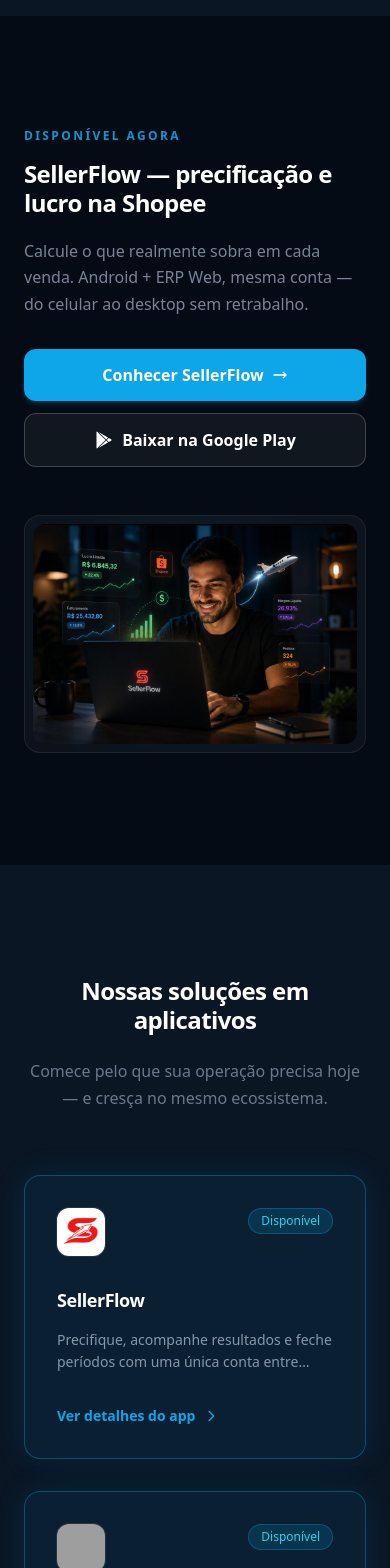
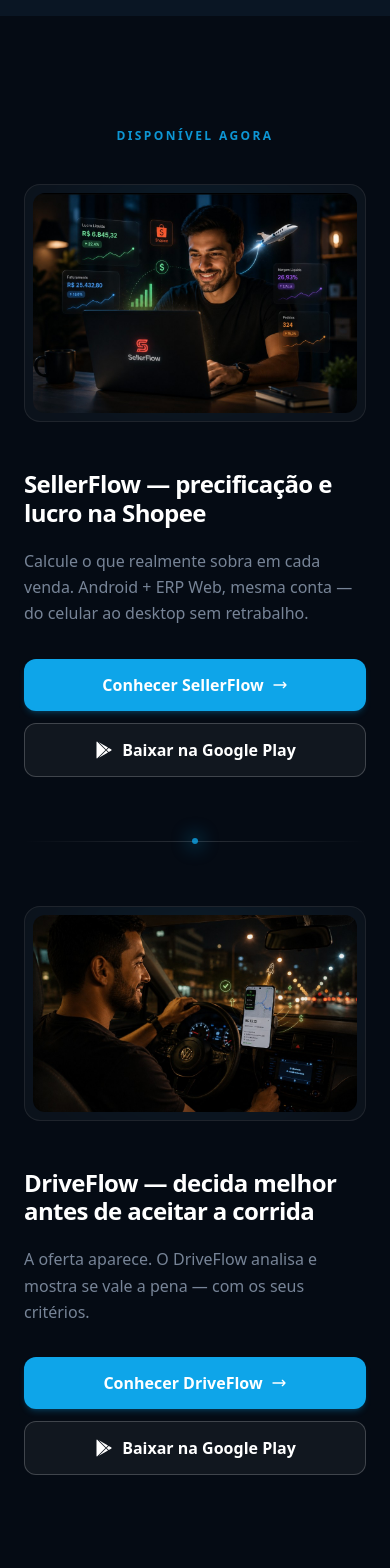
Before and after one commit to orgdevstudio/rangel-ops-site, a Next.js app: page / in a window 390 px wide. Shown: the part 2020-3588 px from the top of the page. Built offline with nearby package versions, Linux system fonts and the light colour scheme; no server answers; grey boxes are pictures that could not be loaded.

Commit message:
feat: improve DriveFlow landing page2

```diff
--- a/src/app/aplicativos/driveflow/page.tsx
+++ b/src/app/aplicativos/driveflow/page.tsx
@@ -9,6 +9,7 @@
   DriveFlowCriteria,
   DriveFlowProductShowcase,
   DriveFlowFaq,
+  DriveFlowInstagram,
   DriveFlowFinalCta,
 } from "@/components/apps/driveflow";
 
@@ -41,6 +42,7 @@
       <DriveFlowCriteria />
       <DriveFlowProductShowcase />
       <DriveFlowFaq />
+      <DriveFlowInstagram />
       <DriveFlowFinalCta googlePlayUrl={googlePlayUrl} />
     </>
   );
--- a/src/components/apps/driveflow/index.ts
+++ b/src/components/apps/driveflow/index.ts
@@ -5,4 +5,5 @@
 export { DriveFlowCriteria } from "./DriveFlowCriteria";
 export { DriveFlowProductShowcase } from "./DriveFlowProductShowcase";
 export { DriveFlowFaq } from "./DriveFlowFaq";
+export { DriveFlowInstagram } from "./DriveFlowInstagram";
 export { DriveFlowFinalCta } from "./DriveFlowFinalCta";
--- a/src/components/sections/SellerFlowFlagship.tsx
+++ b/src/components/sections/SellerFlowFlagship.tsx
@@ -3,7 +3,9 @@
 import { apps } from "@/config/apps";
 import { homeLanding } from "@/config/home-landing";
 import { sellerflowMedia } from "@/config/sellerflow-media";
+import { driveflowMedia } from "@/config/driveflow-media";
 import { Section, Container, SectionReveal } from "@/components/ui";
+import { cn } from "@/lib/utils";
 
 const GooglePlayIcon = () => (
   <svg viewBox="0 0 24 24" className="h-5 w-5 shrink-0" fill="currentColor" aria-hidden>
@@ -11,51 +13,23 @@
   </svg>
 );
 
-export function SellerFlowFlagship() {
-  const { flagship } = homeLanding;
-  const sellerflow = apps.find((a) => a.slug === "sellerflow");
-  const media = sellerflowMedia.hero;
+type FlagshipCopy = {
+  title: string;
+  subtitle: string;
+  primaryCta: string;
+  primaryHref: string;
+  secondaryCta: string;
+};
 
+type FlagshipMedia = {
+  src: string;
+  alt: string;
+  width: number;
+  height: number;
+};
+
+function FlagshipMediaFrame({ media }: { media: FlagshipMedia }) {
   return (
-    <Section variant="default" background="default">
-      <SectionReveal>
-        <Container size="xl">
-          <div className="grid grid-cols-1 items-center gap-12 lg:grid-cols-12 lg:gap-10">
-            <div className="lg:col-span-5">
-              <p className="text-xs font-semibold uppercase tracking-[0.2em] text-[#0EA5E9]/90">
-                {flagship.eyebrow}
-              </p>
-              <h2 className="mt-4 text-2xl font-extrabold tracking-tight text-white sm:text-3xl lg:text-4xl leading-[1.2]">
-                {flagship.title}
-              </h2>
-              <p className="mt-5 text-base leading-[1.65] text-[#94a3b8]/80">
-                {flagship.subtitle}
-              </p>
-              <div className="mt-8 flex flex-col gap-3 sm:flex-row sm:flex-wrap sm:items-center">
-                <Link
-                  href={flagship.primaryHref}
-                  className="inline-flex items-center justify-center gap-2 rounded-xl bg-[#0EA5E9] px-6 py-3.5 text-base font-semibold text-white shadow-md shadow-[#0EA5E9]/20 transition-all duration-300 ease-out hover:bg-[#0d9cd9] hover:shadow-lg hover:shadow-[#0EA5E9]/25"
-                >
-                  {flagship.primaryCta}
-                  <svg className="h-4 w-4" fill="none" stroke="currentColor" viewBox="0 0 24 24" aria-hidden>
-                    <path strokeLinecap="round" strokeLinejoin="round" strokeWidth={2} d="M17 8l4 4m0 0l-4 4m4-4H3" />
-                  </svg>
-                </Link>
-                {sellerflow?.googlePlayUrl && (
-                  <a
-                    href={sellerflow.googlePlayUrl}
-                    target="_blank"
-                    rel="noopener noreferrer"
-                    className="inline-flex items-center justify-center gap-2 rounded-xl border border-white/20 bg-white/5 px-6 py-3.5 text-base font-semibold text-white transition-all duration-300 ease-out hover:border-[#0EA5E9]/40 hover:bg-[#0EA5E9]/10 hover:text-[#0EA5E9]"
-                  >
-                    <GooglePlayIcon />
-                    {flagship.secondaryCta}
-                  </a>
-                )}
-              </div>
-            </div>
-
-            <div className="lg:col-span-7">
     <div className="relative overflow-hidden rounded-2xl border border-white/[0.08] bg-white/[0.03] p-2 sm:p-3">
       <div
         className="pointer-events-none absolute -inset-8 -z-10 rounded-[2rem] opacity-50 blur-3xl"
@@ -74,8 +48,111 @@
         sizes="(max-width: 1024px) 100vw, 55vw"
       />
     </div>
+  );
+}
+
+function FlagshipRow({
+  copy,
+  media,
+  googlePlayUrl,
+  reverse = false,
+}: {
+  copy: FlagshipCopy;
+  media: FlagshipMedia;
+  googlePlayUrl?: string;
+  reverse?: boolean;
+}) {
+  return (
+    <div className="grid grid-cols-1 items-center gap-12 lg:grid-cols-12 lg:gap-10">
+      <div
+        className={cn(
+          "lg:col-span-5",
+          reverse ? "order-2 lg:order-2" : "order-2 lg:order-1"
+        )}
+      >
+        <h2 className="text-2xl font-extrabold tracking-tight text-white sm:text-3xl lg:text-4xl leading-[1.2]">
+          {copy.title}
+        </h2>
+        <p className="mt-5 text-base leading-[1.65] text-[#94a3b8]/80">
+          {copy.subtitle}
+        </p>
+        <div className="mt-8 flex flex-col gap-3 sm:flex-row sm:flex-wrap sm:items-center">
+          <Link
+            href={copy.primaryHref}
+            className="inline-flex items-center justify-center gap-2 rounded-xl bg-[#0EA5E9] px-6 py-3.5 text-base font-semibold text-white shadow-md shadow-[#0EA5E9]/20 transition-all duration-300 ease-out hover:bg-[#0d9cd9] hover:shadow-lg hover:shadow-[#0EA5E9]/25"
+          >
+            {copy.primaryCta}
+            <svg className="h-4 w-4" fill="none" stroke="currentColor" viewBox="0 0 24 24" aria-hidden>
+              <path strokeLinecap="round" strokeLinejoin="round" strokeWidth={2} d="M17 8l4 4m0 0l-4 4m4-4H3" />
+            </svg>
+          </Link>
+          {googlePlayUrl && (
+            <a
+              href={googlePlayUrl}
+              target="_blank"
+              rel="noopener noreferrer"
+              className="inline-flex items-center justify-center gap-2 rounded-xl border border-white/20 bg-white/5 px-6 py-3.5 text-base font-semibold text-white transition-all duration-300 ease-out hover:border-[#0EA5E9]/40 hover:bg-[#0EA5E9]/10 hover:text-[#0EA5E9]"
+            >
+              <GooglePlayIcon />
+              {copy.secondaryCta}
+            </a>
+          )}
         </div>
       </div>
+
+      <div
+        className={cn(
+          "lg:col-span-7",
+          reverse ? "order-1 lg:order-1" : "order-1 lg:order-2"
+        )}
+      >
+        <FlagshipMediaFrame media={media} />
+      </div>
+    </div>
+  );
+}
+
+function FlagshipDivider() {
+  return (
+    <div className="relative my-16 lg:my-24" aria-hidden>
+      <div className="h-px bg-gradient-to-r from-transparent via-white/15 to-transparent" />
+      <div
+        className="absolute left-1/2 top-1/2 h-1.5 w-1.5 -translate-x-1/2 -translate-y-1/2 rounded-full bg-[#0EA5E9]/80"
+        style={{ boxShadow: "0 0 18px 4px rgba(14,165,233,0.35)" }}
+      />
+    </div>
+  );
+}
+
+export function SellerFlowFlagship() {
+  const { flagship } = homeLanding;
+  const sellerflow = apps.find((a) => a.slug === "sellerflow");
+  const driveflow = apps.find((a) => a.slug === "driveflow");
+
+  return (
+    <Section variant="default" background="default" aria-label="Disponível agora">
+      <SectionReveal>
+        <Container size="xl">
+          <p className="text-center text-xs font-semibold uppercase tracking-[0.2em] text-[#0EA5E9]/90">
+            {flagship.eyebrow}
+          </p>
+
+          <div className="mt-10 lg:mt-14">
+            <FlagshipRow
+              copy={flagship.sellerflow}
+              media={sellerflowMedia.hero}
+              googlePlayUrl={sellerflow?.googlePlayUrl}
+            />
+          </div>
+
+          <FlagshipDivider />
+
+          <FlagshipRow
+            copy={flagship.driveflow}
+            media={driveflowMedia.hero}
+            googlePlayUrl={driveflow?.googlePlayUrl}
+            reverse
+          />
         </Container>
       </SectionReveal>
     </Section>
--- a/src/config/driveflow-landing.ts
+++ b/src/config/driveflow-landing.ts
@@ -194,6 +194,15 @@
     ],
   },
 
+  instagram: {
+    url: "https://www.instagram.com/driveflowbr/",
+    eyebrow: "Comunidade",
+    title: "Acompanhe o DriveFlow de perto",
+    subtitle: "Novidades e dicas para a jornada em",
+    handle: "@driveflowbr",
+    ctaLabel: "Seguir no Instagram",
+  },
+
   finalCta: {
     title: "Pronto para decidir melhor?",
     subtitle: "Baixe o DriveFlow e veja se a corrida vale a pena antes de aceitar.",
--- a/src/config/home-landing.ts
+++ b/src/config/home-landing.ts
@@ -35,12 +35,22 @@
 
   flagship: {
     eyebrow: "Disponível agora",
+    sellerflow: {
       title: "SellerFlow — precificação e lucro na Shopee",
       subtitle:
         "Calcule o que realmente sobra em cada venda. Android + ERP Web, mesma conta — do celular ao desktop sem retrabalho.",
       primaryCta: "Conhecer SellerFlow",
       primaryHref: "/aplicativos/sellerflow",
       secondaryCta: "Baixar na Google Play",
+    },
+    driveflow: {
+      title: "DriveFlow — decida melhor antes de aceitar a corrida",
+      subtitle:
+        "A oferta aparece. O DriveFlow analisa e mostra se vale a pena — com os seus critérios.",
+      primaryCta: "Conhecer DriveFlow",
+      primaryHref: "/aplicativos/driveflow",
+      secondaryCta: "Baixar na Google Play",
+    },
   },
 
   apps: {
```
Also changed, not shown: src/components/apps/driveflow/DriveFlowInstagram.tsx (added, +49 -0 lines). Lines whose indentation alone changed are shown as unchanged.
